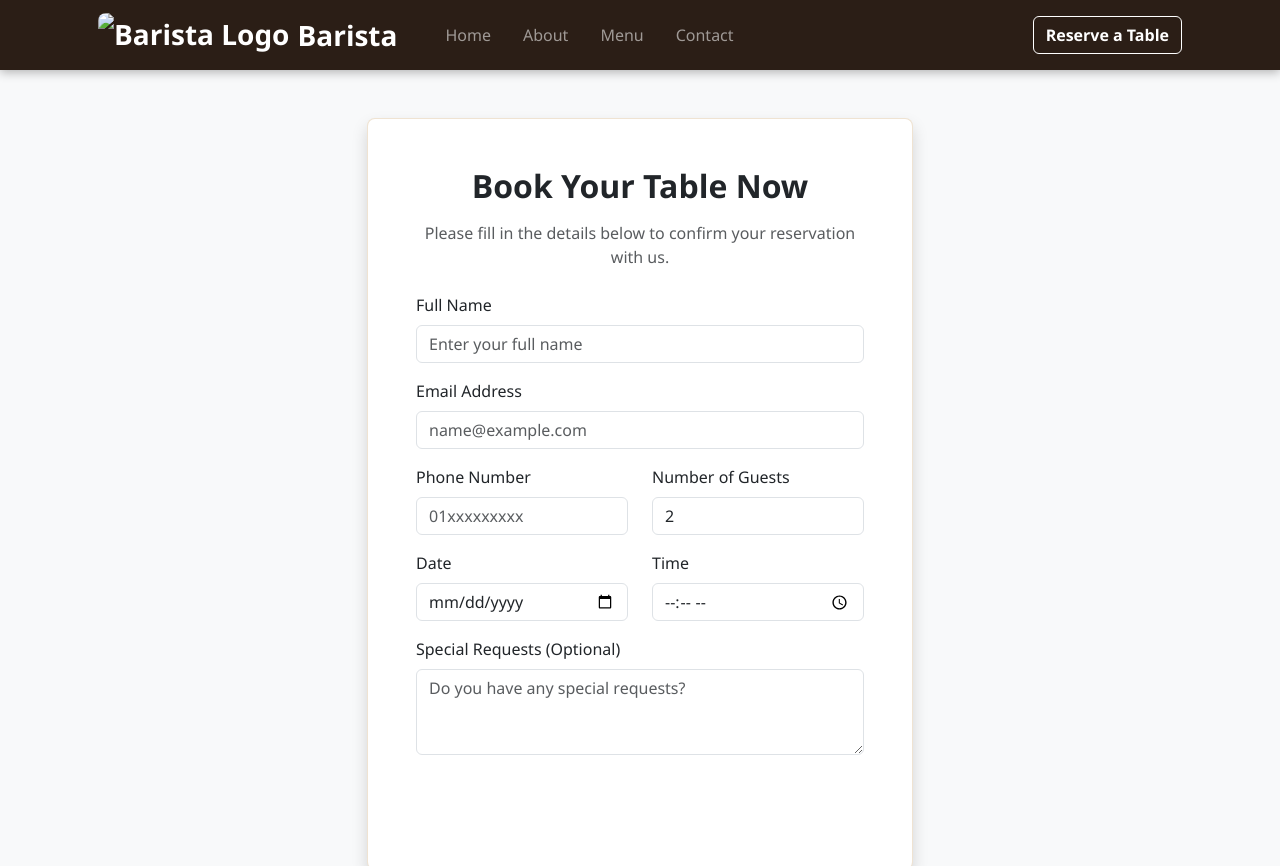
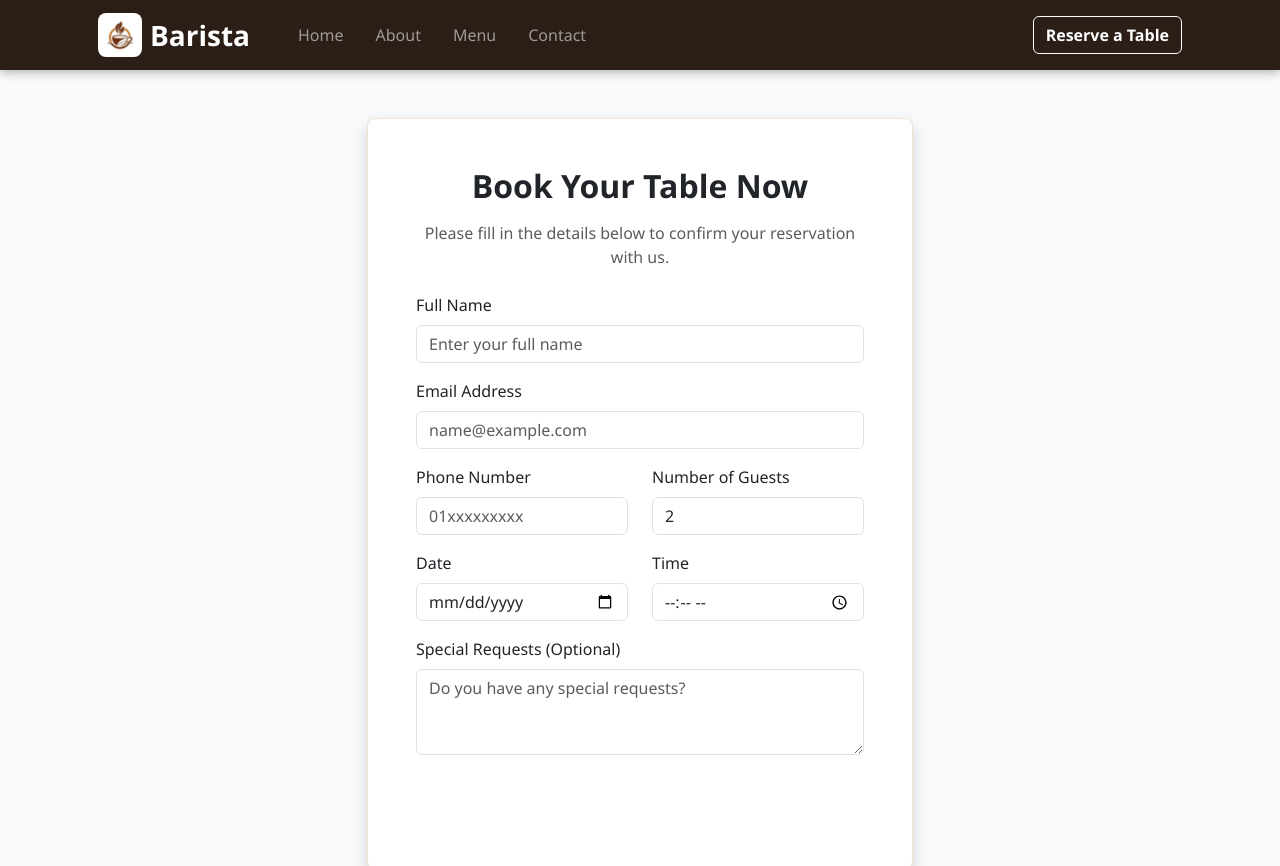
Before and after one commit to hamoselim/Barista-Cafe, a plain HTML site: page reservation.html in a window 1280 px wide. Shown: the top 866 px of the page. Drawn offline with nearby package versions, Linux system fonts and the light colour scheme.

Commit message:
Fix HTML encoding issues in reservation.html

```diff
--- a/reservation.html
+++ b/reservation.html
@@ -18,7 +18,7 @@
     <nav class="navbar navbar-expand-lg navbar-dark bg-dark sticky-top">
         <div class="container">
             <a class="navbar-brand fw-bold fs-3 d-flex align-items-center gap-2" href="index.html">
-                <img src="images/654300e3648431afe54e45be6aacb208.jpg" alt="Barista Logo" style="height: 44px; width: auto; border-radius: 8px;">
+                <img src="654300e3648431afe54e45be6aacb208.jpg" alt="Barista Logo" style="height: 44px; width: auto; border-radius: 8px;">
                 <span>Barista</span>
             </a>
             <button class="navbar-toggler" type="button" data-bs-toggle="collapse" data-bs-target="#navbarNav">
```
